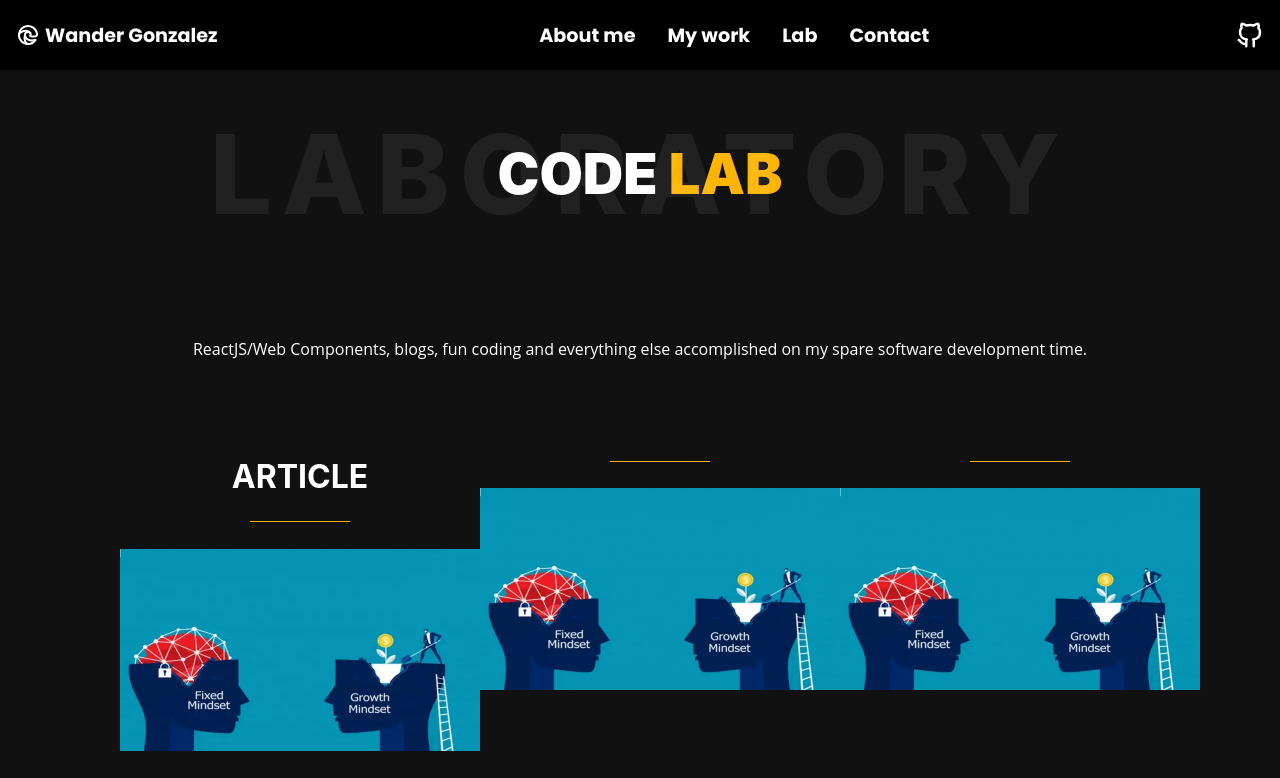
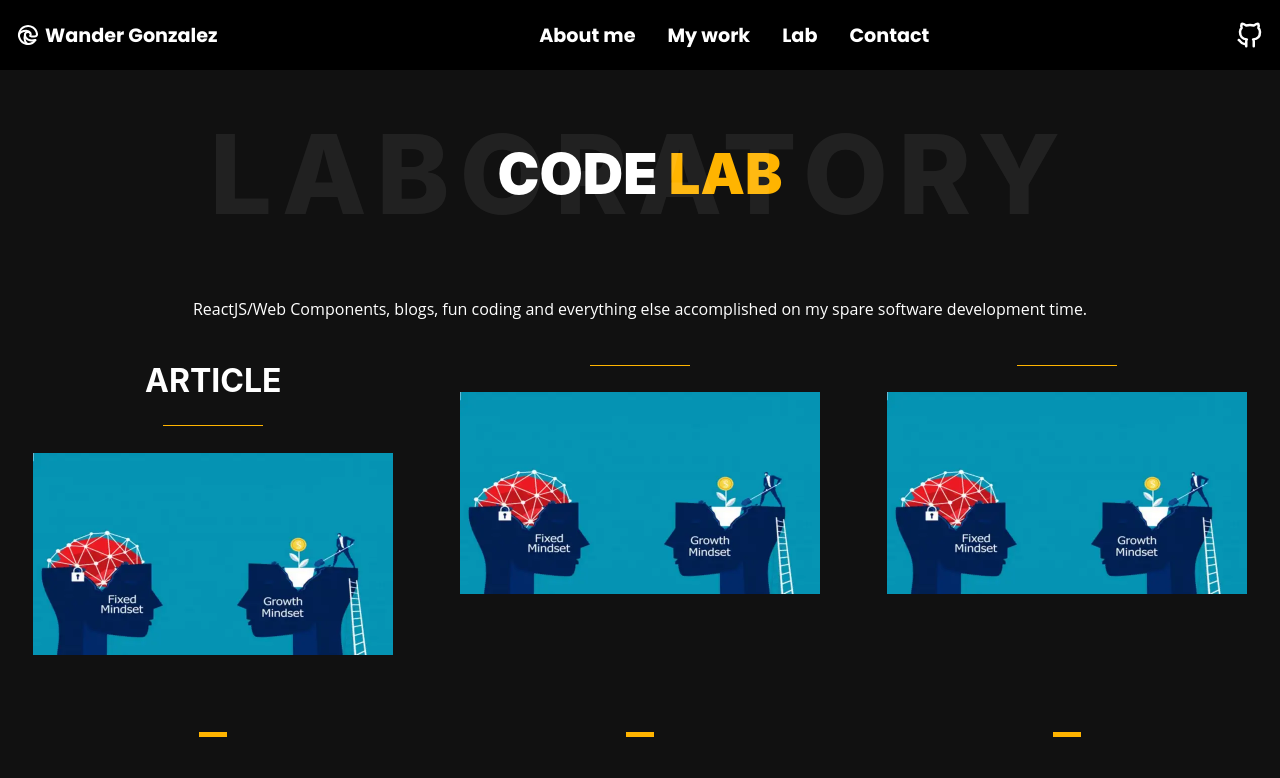
Before and after one commit to wandergithub/w-portfolio, a React (Create React App) app: page /lab in a window 1280 px wide. Shown: the top 778 px of the page. Built offline with nearby package versions, Linux system fonts and the light colour scheme.

Commit message:
Modify Lab component container

```diff
--- a/src/components/Lab/Lab.js
+++ b/src/components/Lab/Lab.js
@@ -6,14 +6,7 @@ import { FaArrowDown } from "react-icons/fa";
 
 const Lab = () => {
   return (
-    <div
-      style={{
-        display: "flex",
-        flexDirection: "column",
-        alignItems: "center",
-        gap: "40px",
-      }}
-    >
+    <>
       <div
         className="title-section text-left text-sm-center aos-init aos-animate"
         data-aos="fade-up"
@@ -25,14 +18,13 @@ const Lab = () => {
         </h1>
         <span className="title-bg bg-large">Laboratory</span>
       </div>
-      <p className="text-p" style={{ maxWidth: "70%" }}>
+      <p className="text-p" style={{ maxWidth: "70%", alignSelf: "center" }}>
         ReactJS/Web Components, blogs, fun coding and everything else
         accomplished on my spare software development time.
       </p>
-      <ul className="project-container">
+      <div className="project-container">
         {projects.map((project) => {
           return (
-            <li>
               <ProjectCard
                 image={project.image}
                 title={project.title}
@@ -40,14 +32,13 @@ const Lab = () => {
                 links={project.links}
                 type={project.type}
               />
-            </li>
           );
         })}
-      </ul>
+      </div>
       <div style={{ alignSelf: "center", margin: "20px 0px" }}>
         <Button name={"See More"} iconComponent={<FaArrowDown />} />
       </div>
-    </div>
+    </>
   );
 };
 
```
